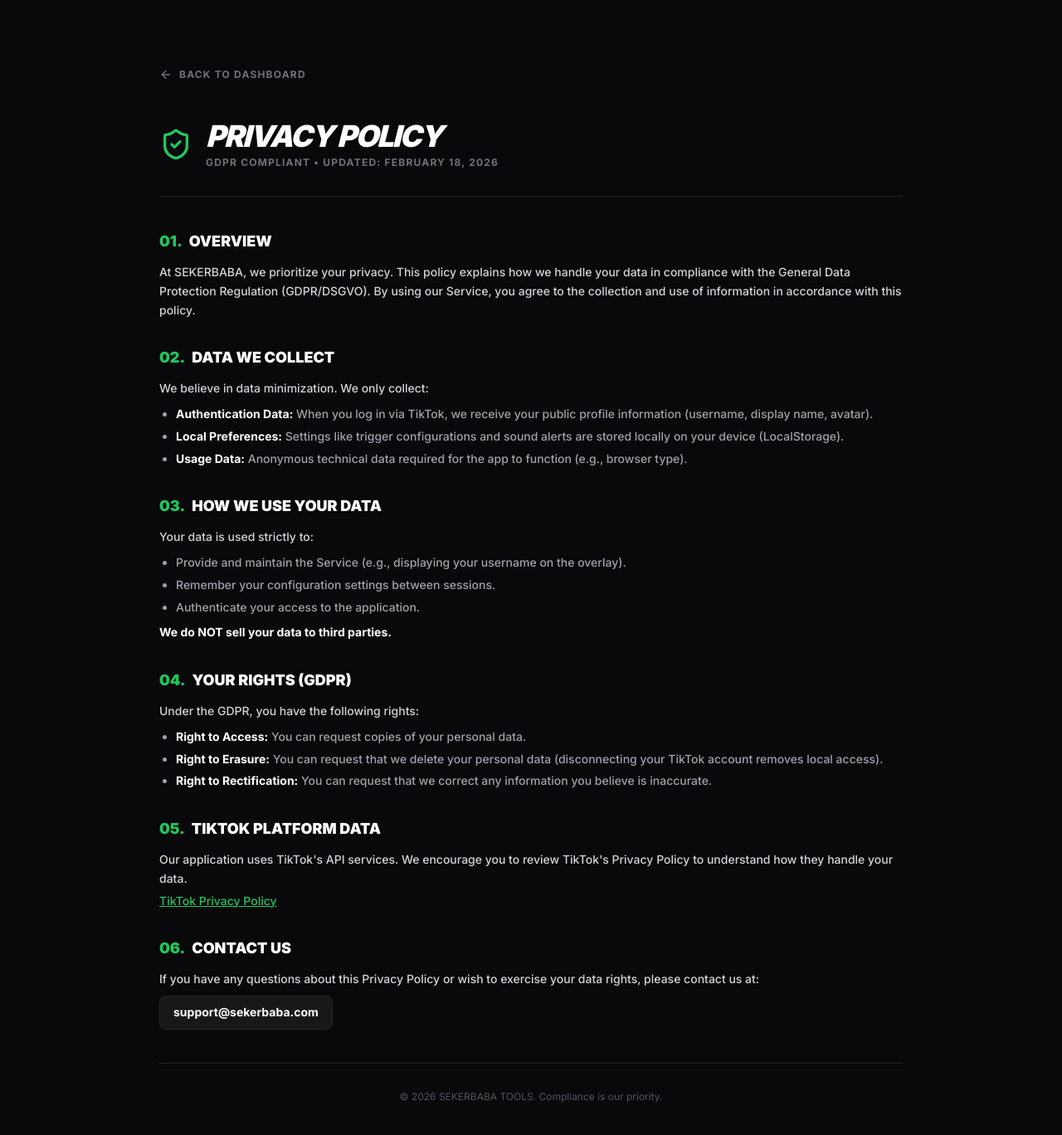
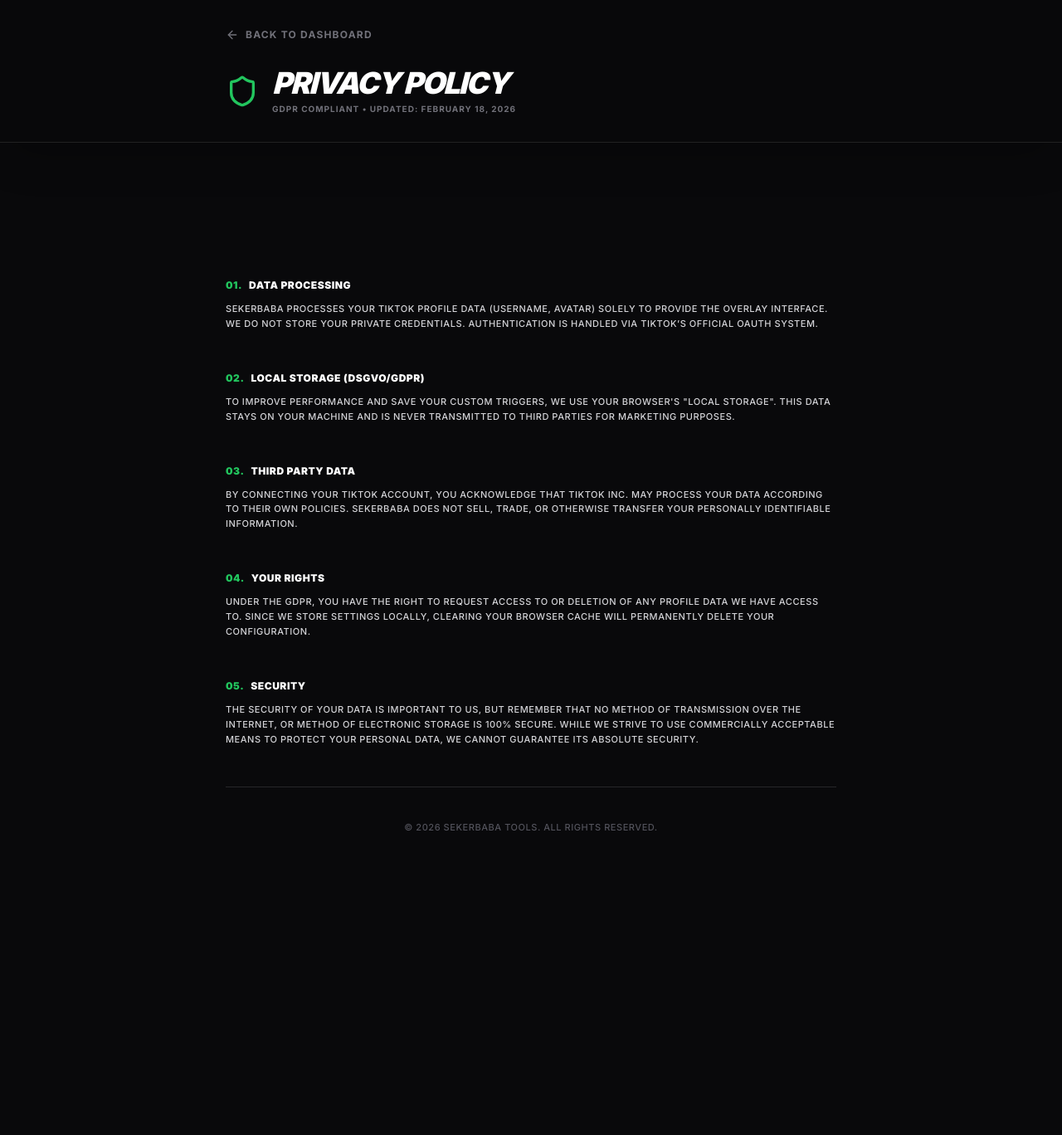
Before and after one commit to muhtarremsi/tiktok-overlay, a Next.js app: page /privacy in a window 1280 px wide. Shown: the top 1368 px of the page at 83% size. After the commit the page ends 1167 px from the top, so only its background shows below. Built offline with nearby package versions, Linux system fonts and the light colour scheme.

Commit message:
Legal UI Update v0.030074: Implemented fixed header with blur effect and scroll-up button for Terms and Privacy pages.

```diff
--- a/app/privacy/page.tsx
+++ b/app/privacy/page.tsx
@@ -1,82 +1,85 @@
 "use client";
-import React from "react";
-import { ArrowLeft, ShieldCheck } from "lucide-react";
+import React, { useState, useEffect } from "react";
+import { ArrowLeft, Shield, ArrowUp } from "lucide-react";
 
-// Logo Component
 function SekerLogo({ className }: { className?: string }) {
   return (<svg xmlns="http://www.w3.org/2000/svg" viewBox="0 0 34.44 36.04" className={className} fill="currentColor"><path d="M27.26,2.42c2.04,2.03,2.91,4.78,2.41,7.64-.21,1.23-.77,2.43-1.45,3.47.77.44,1.52.93,2.2,1.51,8.1,6.96,3.1,20.52-7.35,20.99h-12.16c-5.82-.32-10.53-5.18-10.92-10.95v-4.43s.03-.04.03-.04h7.25c.46-.05.8-.04,1.2-.3.95-.65,1.02-2.07.11-2.78-.47-.37-.9-.32-1.45-.43-3.42-.69-6.24-3.35-6.94-6.79C-.86,5.12,2.71.47,7.91,0h13.89c2.07.12,4,.97,5.46,2.42ZM16.65,17.21v-5.5l.1-.05c1.54-.06,3.15.09,4.68,0,1.43-.08,2.63-1.12,2.92-2.52.37-1.81-.95-3.62-2.79-3.77h-13.28c-3.6.42-3.89,5.47-.26,6.25,1.29.28,2.19.45,3.35,1.14,5.77,3.44,3.86,12.13-2.71,13.23-.96.16-1.86,0-2.76.1-.05,0-.08,0-.11.05.82,2.36,3,4.1,5.51,4.27h11.67c4.61-.34,7.24-5.47,5.17-9.55-1.06-2.1-3.2-3.4-5.54-3.58l-5.91-.02s-.06-.05-.06-.06Z"/></svg>);
 }
 
 export default function Privacy() {
+  const [showScroll, setShowScroll] = useState(false);
+
+  useEffect(() => {
+    const checkScroll = () => {
+      if (window.scrollY > 200) setShowScroll(true);
+      else setShowScroll(false);
+    };
+    window.addEventListener('scroll', checkScroll);
+    return () => window.removeEventListener('scroll', checkScroll);
+  }, []);
+
+  const scrollToTop = () => {
+    window.scrollTo({ top: 0, behavior: 'smooth' });
+  };
+
   return (
-    <div className="min-h-screen bg-[#09090b] text-white font-sans p-8 md:p-20 selection:bg-green-500/30">
-      <div className="max-w-4xl mx-auto space-y-10">
-        <a href="/" className="inline-flex items-center gap-2 text-zinc-500 hover:text-green-500 transition-colors text-xs font-bold uppercase tracking-widest">
-          <ArrowLeft size={16} /> Back to Dashboard
+    <div className="min-h-screen bg-[#09090b] text-white font-sans p-8 md:p-20 selection:bg-green-500/30 uppercase italic font-bold">
+
+      {/* FIXED HEADER */}
+      <div className="fixed top-0 left-0 w-full z-50 bg-[#09090b]/90 backdrop-blur-xl border-b border-white/10 shadow-2xl transition-all duration-300">
+        <div className="max-w-4xl mx-auto px-8 md:px-20 py-8 space-y-6">
+          <a href="/" className="inline-flex items-center gap-2 text-zinc-500 hover:text-green-500 transition-colors text-xs tracking-widest not-italic">
+            <ArrowLeft size={16} /> BACK TO DASHBOARD
           </a>
-
-        <div className="flex items-center gap-4 border-b border-white/10 pb-8">
-          <ShieldCheck className="text-green-500 w-10 h-10" />
+          <div className="flex items-center gap-4 not-italic">
+            <Shield className="text-green-500 w-10 h-10" />
             <div>
               <h1 className="text-4xl font-black italic tracking-tighter uppercase">Privacy Policy</h1>
-            <p className="text-zinc-500 text-xs font-bold uppercase tracking-widest mt-1">GDPR Compliant • Updated: February 18, 2026</p>
+              <p className="text-zinc-500 text-[10px] tracking-widest mt-1 uppercase">GDPR COMPLIANT • UPDATED: FEBRUARY 18, 2026</p>
+            </div>
+          </div>
         </div>
       </div>
 
-        <div className="space-y-8 text-zinc-300 text-sm leading-relaxed font-medium">
+      {/* SCROLLABLE CONTENT */}
+      <div className="max-w-4xl mx-auto px-8 md:px-20 pt-64 pb-20 space-y-12 text-zinc-300 text-[11px] leading-relaxed tracking-wider not-italic font-medium">
         <section>
-            <h2 className="text-white font-black text-lg mb-3 uppercase flex items-center gap-2"><span className="text-green-500">01.</span> Overview</h2>
-            <p>At SEKERBABA, we prioritize your privacy. This policy explains how we handle your data in compliance with the General Data Protection Regulation (GDPR/DSGVO). By using our Service, you agree to the collection and use of information in accordance with this policy.</p>
+          <h2 className="text-white font-black text-xs mb-3 uppercase flex items-center gap-2"><span className="text-green-500">01.</span> Data Processing</h2>
+          <p>SEKERBABA processes your TikTok profile data (Username, Avatar) solely to provide the overlay interface. We do not store your private credentials. Authentication is handled via TikTok’s official OAuth system.</p>
         </section>
 
         <section>
-            <h2 className="text-white font-black text-lg mb-3 uppercase flex items-center gap-2"><span className="text-green-500">02.</span> Data We Collect</h2>
-            <p>We believe in data minimization. We only collect:</p>
-            <ul className="list-disc pl-5 mt-2 space-y-1 text-zinc-400">
-              <li><strong className="text-white">Authentication Data:</strong> When you log in via TikTok, we receive your public profile information (username, display name, avatar).</li>
-              <li><strong className="text-white">Local Preferences:</strong> Settings like trigger configurations and sound alerts are stored locally on your device (LocalStorage).</li>
-              <li><strong className="text-white">Usage Data:</strong> Anonymous technical data required for the app to function (e.g., browser type).</li>
-            </ul>
+          <h2 className="text-white font-black text-xs mb-3 uppercase flex items-center gap-2"><span className="text-green-500">02.</span> Local Storage (DSGVO/GDPR)</h2>
+          <p>To improve performance and save your custom triggers, we use your browser's "Local Storage". This data stays on your machine and is never transmitted to third parties for marketing purposes.</p>
         </section>
 
         <section>
-            <h2 className="text-white font-black text-lg mb-3 uppercase flex items-center gap-2"><span className="text-green-500">03.</span> How We Use Your Data</h2>
-            <p>Your data is used strictly to:</p>
-            <ul className="list-disc pl-5 mt-2 space-y-1 text-zinc-400">
-              <li>Provide and maintain the Service (e.g., displaying your username on the overlay).</li>
-              <li>Remember your configuration settings between sessions.</li>
-              <li>Authenticate your access to the application.</li>
-            </ul>
-            <p className="mt-2 font-bold text-white">We do NOT sell your data to third parties.</p>
+          <h2 className="text-white font-black text-xs mb-3 uppercase flex items-center gap-2"><span className="text-green-500">03.</span> Third Party Data</h2>
+          <p>By connecting your TikTok account, you acknowledge that TikTok Inc. may process your data according to their own policies. SEKERBABA does not sell, trade, or otherwise transfer your personally identifiable information.</p>
         </section>
 
         <section>
-            <h2 className="text-white font-black text-lg mb-3 uppercase flex items-center gap-2"><span className="text-green-500">04.</span> Your Rights (GDPR)</h2>
-            <p>Under the GDPR, you have the following rights:</p>
-            <ul className="list-disc pl-5 mt-2 space-y-1 text-zinc-400">
-              <li><strong className="text-white">Right to Access:</strong> You can request copies of your personal data.</li>
-              <li><strong className="text-white">Right to Erasure:</strong> You can request that we delete your personal data (disconnecting your TikTok account removes local access).</li>
-              <li><strong className="text-white">Right to Rectification:</strong> You can request that we correct any information you believe is inaccurate.</li>
-            </ul>
+          <h2 className="text-white font-black text-xs mb-3 uppercase flex items-center gap-2"><span className="text-green-500">04.</span> Your Rights</h2>
+          <p>Under the GDPR, you have the right to request access to or deletion of any profile data we have access to. Since we store settings locally, clearing your browser cache will permanently delete your configuration.</p>
         </section>
 
         <section>
-            <h2 className="text-white font-black text-lg mb-3 uppercase flex items-center gap-2"><span className="text-green-500">05.</span> TikTok Platform Data</h2>
-            <p>Our application uses TikTok's API services. We encourage you to review TikTok's Privacy Policy to understand how they handle your data.</p>
-            <a href="https://www.tiktok.com/legal/privacy-policy" target="_blank" className="text-green-500 underline mt-1 block">TikTok Privacy Policy</a>
+          <h2 className="text-white font-black text-xs mb-3 uppercase flex items-center gap-2"><span className="text-green-500">05.</span> Security</h2>
+          <p>The security of your data is important to us, but remember that no method of transmission over the Internet, or method of electronic storage is 100% secure. While we strive to use commercially acceptable means to protect your Personal Data, we cannot guarantee its absolute security.</p>
         </section>
 
-          <section>
-            <h2 className="text-white font-black text-lg mb-3 uppercase flex items-center gap-2"><span className="text-green-500">06.</span> Contact Us</h2>
-            <p>If you have any questions about this Privacy Policy or wish to exercise your data rights, please contact us at:</p>
-            <p className="mt-2 text-white font-bold bg-zinc-900 inline-block px-4 py-2 rounded-lg border border-zinc-800">support@sekerbaba.com</p>
-          </section>
+        <div className="pt-10 border-t border-zinc-800 text-center text-zinc-600">
+          © 2026 SEKERBABA TOOLS. ALL RIGHTS RESERVED.
+        </div>
       </div>
 
-        <div className="border-t border-white/10 pt-8 text-center">
-          <p className="text-zinc-600 text-xs">© 2026 SEKERBABA TOOLS. Compliance is our priority.</p>
-        </div>
-      </div>
+      {/* SCROLL UP BUTTON */}
+      <button
+        onClick={scrollToTop}
+        className={`fixed bottom-8 right-8 bg-green-500 text-black p-3 rounded-full shadow-lg hover:scale-110 transition-all duration-300 z-50 ${showScroll ? "opacity-100 translate-y-0" : "opacity-0 translate-y-10 pointer-events-none"}`}
+      >
+        <ArrowUp size={20} strokeWidth={3} />
+      </button>
     </div>
   );
 }
--- a/app/terms/page.tsx
+++ b/app/terms/page.tsx
@@ -1,74 +1,92 @@
 "use client";
-import React from "react";
-import { ArrowLeft } from "lucide-react";
+import React, { useState, useEffect } from "react";
+import { ArrowLeft, ArrowUp } from "lucide-react";
 
-// Logo Component
 function SekerLogo({ className }: { className?: string }) {
   return (<svg xmlns="http://www.w3.org/2000/svg" viewBox="0 0 34.44 36.04" className={className} fill="currentColor"><path d="M27.26,2.42c2.04,2.03,2.91,4.78,2.41,7.64-.21,1.23-.77,2.43-1.45,3.47.77.44,1.52.93,2.2,1.51,8.1,6.96,3.1,20.52-7.35,20.99h-12.16c-5.82-.32-10.53-5.18-10.92-10.95v-4.43s.03-.04.03-.04h7.25c.46-.05.8-.04,1.2-.3.95-.65,1.02-2.07.11-2.78-.47-.37-.9-.32-1.45-.43-3.42-.69-6.24-3.35-6.94-6.79C-.86,5.12,2.71.47,7.91,0h13.89c2.07.12,4,.97,5.46,2.42ZM16.65,17.21v-5.5l.1-.05c1.54-.06,3.15.09,4.68,0,1.43-.08,2.63-1.12,2.92-2.52.37-1.81-.95-3.62-2.79-3.77h-13.28c-3.6.42-3.89,5.47-.26,6.25,1.29.28,2.19.45,3.35,1.14,5.77,3.44,3.86,12.13-2.71,13.23-.96.16-1.86,0-2.76.1-.05,0-.08,0-.11.05.82,2.36,3,4.1,5.51,4.27h11.67c4.61-.34,7.24-5.47,5.17-9.55-1.06-2.1-3.2-3.4-5.54-3.58l-5.91-.02s-.06-.05-.06-.06Z"/></svg>);
 }
 
 export default function Terms() {
+  const [showScroll, setShowScroll] = useState(false);
+
+  useEffect(() => {
+    const checkScroll = () => {
+      if (window.scrollY > 200) setShowScroll(true);
+      else setShowScroll(false);
+    };
+    window.addEventListener('scroll', checkScroll);
+    return () => window.removeEventListener('scroll', checkScroll);
+  }, []);
+
+  const scrollToTop = () => {
+    window.scrollTo({ top: 0, behavior: 'smooth' });
+  };
+
   return (
-    <div className="min-h-screen bg-[#09090b] text-white font-sans p-8 md:p-20 selection:bg-green-500/30">
-      <div className="max-w-4xl mx-auto space-y-10">
-        <a href="/" className="inline-flex items-center gap-2 text-zinc-500 hover:text-green-500 transition-colors text-xs font-bold uppercase tracking-widest">
-          <ArrowLeft size={16} /> Back to Dashboard
-        </a>
+    <div className="min-h-screen bg-[#09090b] text-white font-sans selection:bg-green-500/30 uppercase italic font-bold">
 
-        <div className="flex items-center gap-4 border-b border-white/10 pb-8">
-          <SekerLogo className="text-green-500 w-10 h-10" />
-          <div>
-            <h1 className="text-4xl font-black italic tracking-tighter uppercase">Terms of Service</h1>
-            <p className="text-zinc-500 text-xs font-bold uppercase tracking-widest mt-1">Effective Date: February 18, 2026</p>
+      {/* FIXED HEADER WITH BLUR & FADE EFFECT */}
+      <div className="fixed top-0 left-0 w-full z-50 bg-[#09090b]/90 backdrop-blur-xl border-b border-white/10 shadow-2xl transition-all duration-300">
+        <div className="max-w-4xl mx-auto px-8 md:px-20 py-8 space-y-6">
+          <a href="/" className="inline-flex items-center gap-2 text-zinc-500 hover:text-green-500 transition-colors text-xs tracking-widest not-italic">
+            <ArrowLeft size={16} /> BACK TO DASHBOARD
+          </a>
+          <div className="flex items-center gap-4 not-italic">
+            <SekerLogo className="text-green-500 w-10 h-10" />
+            <div>
+              <h1 className="text-4xl font-black italic tracking-tighter uppercase">Terms of Service</h1>
+              <p className="text-zinc-500 text-[10px] tracking-widest mt-1 uppercase">EFFECTIVE DATE: FEBRUARY 18, 2026</p>
+            </div>
           </div>
         </div>
+        {/* Gradient Fade at Bottom of Header */}
+        <div className="absolute bottom-0 left-0 w-full h-8 bg-gradient-to-t from-transparent to-[#09090b]/20 pointer-events-none"></div>
+      </div>
 
-        <div className="space-y-8 text-zinc-300 text-sm leading-relaxed font-medium">
-          <section>
-            <h2 className="text-white font-black text-lg mb-3 uppercase flex items-center gap-2"><span className="text-green-500">01.</span> Acceptance of Terms</h2>
-            <p>By accessing and using SEKERBABA ("Service"), you agree to comply with these Terms of Service. If you do not agree, you may not use the Service. This Service is designed to enhance TikTok Live streams with interactive overlays.</p>
-          </section>
+      {/* SCROLLABLE CONTENT AREA (With Padding-Top to clear Header) */}
+      <div className="max-w-4xl mx-auto px-8 md:px-20 pt-64 pb-20 space-y-12 text-zinc-300 text-[11px] leading-relaxed tracking-wider not-italic font-medium">
+        <section>
+          <h2 className="text-white font-black text-xs mb-3 uppercase flex items-center gap-2"><span className="text-green-500">01.</span> Scope of Service</h2>
+          <p>SEKERBABA provides interactive web-based overlays for TikTok Live. By using our services, you agree to comply with TikTok’s official Community Guidelines and Terms of Service. SEKERBABA is not responsible for any account suspensions resulting from improper use of overlays.</p>
+        </section>
 
-          <section>
-            <h2 className="text-white font-black text-lg mb-3 uppercase flex items-center gap-2"><span className="text-green-500">02.</span> TikTok Compliance</h2>
-            <p>Our Service integrates with the TikTok platform. By using SEKERBABA, you strictly agree to adhere to:</p>
-            <ul className="list-disc pl-5 mt-2 space-y-1 text-zinc-400">
-              <li><a href="https://www.tiktok.com/community-guidelines" target="_blank" className="underline hover:text-white">TikTok Community Guidelines</a></li>
-              <li><a href="https://www.tiktok.com/legal/terms-of-service" target="_blank" className="underline hover:text-white">TikTok Terms of Service</a></li>
-            </ul>
-            <p className="mt-2">You acknowledge that SEKERBABA is a third-party tool and is not directly affiliated with, endorsed, or certified by TikTok Inc.</p>
-          </section>
+        <section>
+          <h2 className="text-white font-black text-xs mb-3 uppercase flex items-center gap-2"><span className="text-green-500">02.</span> User Conduct</h2>
+          <p>You agree not to use SEKERBABA to display prohibited content, including but not limited to: illegal activities, harassment, or explicit material. You are solely responsible for the content triggered via our API on your stream.</p>
+        </section>
 
-          <section>
-            <h2 className="text-white font-black text-lg mb-3 uppercase flex items-center gap-2"><span className="text-green-500">03.</span> User Responsibilities</h2>
-            <p>You are responsible for all activity that occurs under your account. You agree NOT to use the Service to:</p>
-            <ul className="list-disc pl-5 mt-2 space-y-1 text-zinc-400">
-              <li>Display content that violates TikTok's safety policies (e.g., hate speech, harassment).</li>
-              <li>Attempt to reverse engineer the Service or its API connections.</li>
-              <li>Use the Service for any illegal or unauthorized purpose.</li>
-            </ul>
-          </section>
+        <section>
+          <h2 className="text-white font-black text-xs mb-3 uppercase flex items-center gap-2"><span className="text-green-500">03.</span> Intellectual Property</h2>
+          <p>All software, designs, and the name "SEKERBABA" are the exclusive property of Sekerbaba Software & Design. You are granted a limited license to use the overlays for your personal or commercial broadcasts.</p>
+        </section>
 
-          <section>
-            <h2 className="text-white font-black text-lg mb-3 uppercase flex items-center gap-2"><span className="text-green-500">04.</span> Intellectual Property</h2>
-            <p>The "SEKERBABA" name, logo, and original code are the intellectual property of the Service owner. You maintain ownership of your streaming content.</p>
-          </section>
+        <section>
+          <h2 className="text-white font-black text-xs mb-3 uppercase flex items-center gap-2"><span className="text-green-500">04.</span> Limitation of Liability</h2>
+          <p>The service is provided "as is". We do not guarantee 100% uptime. SEKERBABA shall not be held liable for any loss of revenue or data resulting from technical issues or platform changes by TikTok.</p>
+        </section>
 
-          <section>
-            <h2 className="text-white font-black text-lg mb-3 uppercase flex items-center gap-2"><span className="text-green-500">05.</span> Limitation of Liability</h2>
-            <p>SEKERBABA is provided "AS IS". We are not liable for any direct, indirect, incidental, or consequential damages resulting from the use or inability to use our Service, including but not limited to loss of data or stream interruptions.</p>
-          </section>
+        <section>
+          <h2 className="text-white font-black text-xs mb-3 uppercase flex items-center gap-2"><span className="text-green-500">05.</span> Termination</h2>
+          <p>We reserve the right to terminate your access to the Service immediately, without prior notice or liability, for any reason whatsoever, including without limitation if you breach the Terms.</p>
+        </section>
 
-          <section>
-            <h2 className="text-white font-black text-lg mb-3 uppercase flex items-center gap-2"><span className="text-green-500">06.</span> Contact</h2>
-            <p>For any questions regarding these Terms, please contact us at: <span className="text-white font-bold">support@sekerbaba.com</span></p>
-          </section>
-        </div>
+        <section>
+          <h2 className="text-white font-black text-xs mb-3 uppercase flex items-center gap-2"><span className="text-green-500">06.</span> Changes to Terms</h2>
+          <p>We reserve the right, at our sole discretion, to modify or replace these Terms at any time. By continuing to access or use our Service after those revisions become effective, you agree to be bound by the revised terms.</p>
+        </section>
 
-        <div className="border-t border-white/10 pt-8 text-center">
-          <p className="text-zinc-600 text-xs">© 2026 SEKERBABA TOOLS. All rights reserved.</p>
+        <div className="pt-10 border-t border-zinc-800 text-center text-zinc-600">
+          © 2026 SEKERBABA TOOLS. ALL RIGHTS RESERVED.
         </div>
       </div>
+
+      {/* SCROLL UP BUTTON */}
+      <button
+        onClick={scrollToTop}
+        className={`fixed bottom-8 right-8 bg-green-500 text-black p-3 rounded-full shadow-lg hover:scale-110 transition-all duration-300 z-50 ${showScroll ? "opacity-100 translate-y-0" : "opacity-0 translate-y-10 pointer-events-none"}`}
+      >
+        <ArrowUp size={20} strokeWidth={3} />
+      </button>
     </div>
   );
 }
```
Lines whose indentation alone changed are shown as unchanged.
